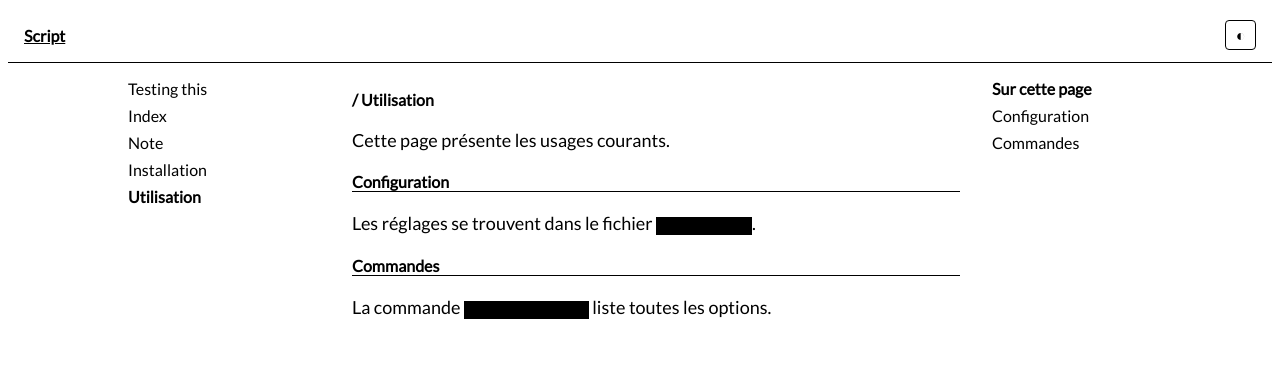
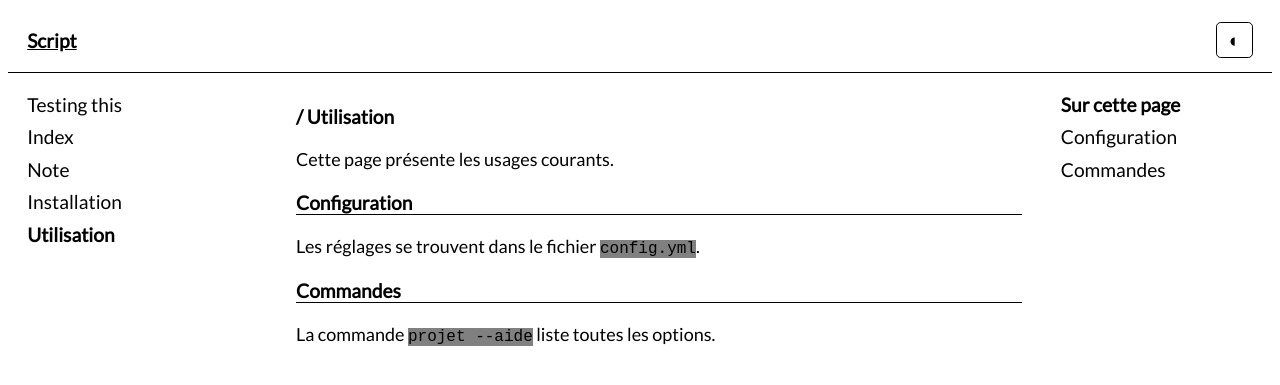
Before and after one commit to script-txt/script-txt.github.io, a Jekyll site: the page built from utilisation.md, in a window 1280 px wide. Shown: the top 385 px of the page. Built offline with Jekyll 4.4.1, drawn with Linux system fonts in a browser that asks for light colours.

Commit message:
Update default.html

```diff
--- a/_layouts/default.html
+++ b/_layouts/default.html
@@ -26,11 +26,11 @@
   html { font-size: 1rem; font-family: Lato, sans-serif; background: var(--bg); color: var(--fg); }
   a { color: inherit; }
   :focus-visible { outline: 1px solid; outline-offset: 2px; }
-  p { font-size: 1rem; line-height: 1.5; }
+  p { line-height: 1.5; }
   h1 { font-size: 1rem; font-style: strong; }
   h2 { font-size: 1rem; font-style: strong; border-bottom: 1px solid; }
   pre { overflow-x: auto; padding: 1rem; border: 1px solid; border-radius: 2px; }
-  code { background: var(--fg) -50%; }
+  code { background: grey; }
   img { max-width: 100%; border-radius: 2px }
 
   header { font-size: 1rem; font-style: strong; display: flex; justify-content: space-between; align-items: center; padding: .75rem 1rem; border-bottom: 1px solid; }
@@ -48,7 +48,7 @@
   nav [aria-current] { font-weight: 700; }
   .toc { display: none; }
   main { max-width: 40rem; padding: 1rem 1rem 3rem; }
-  p { font-size: large; }
+  html { font-size: 1.2rem; }
 
   /* Tablette : menu à gauche */
   @media (min-width: 48rem) {
```
